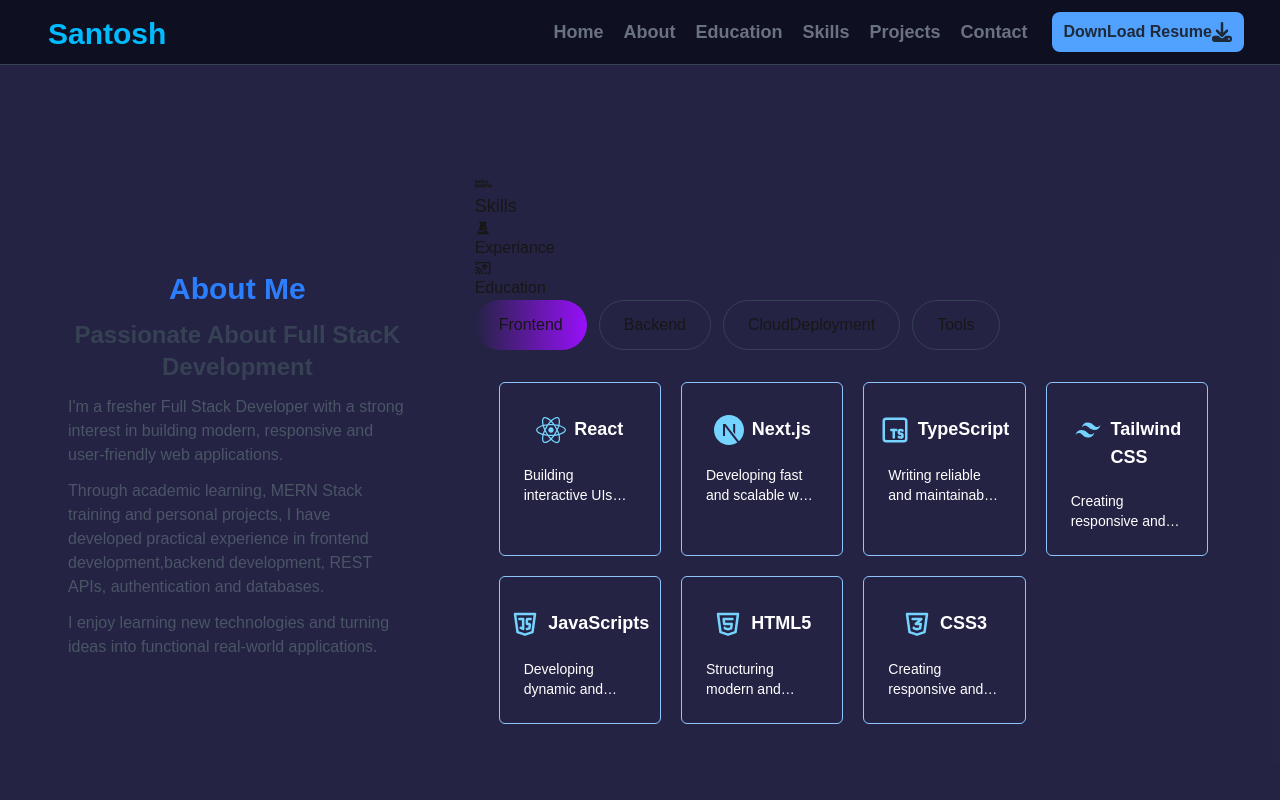
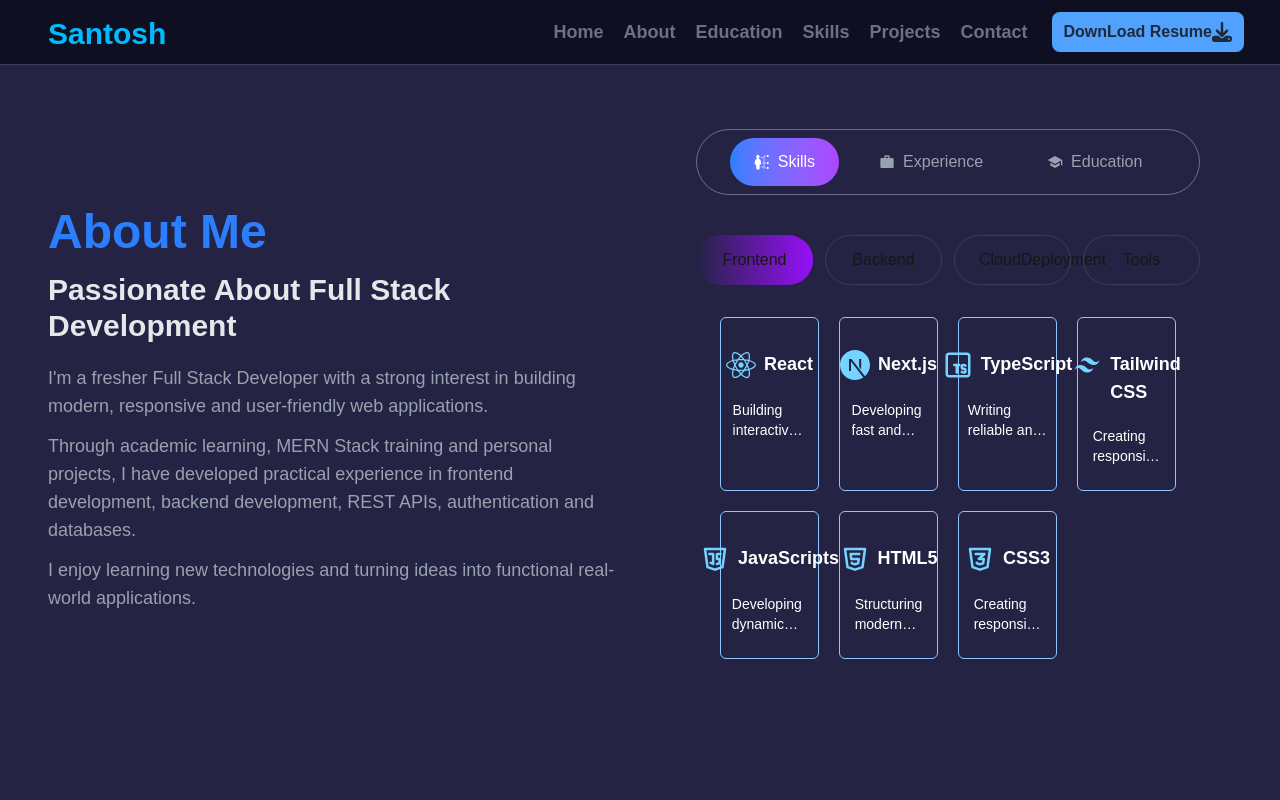
Before and after one commit to SantoshBhandari7/Portfolio, a Next.js app: page /about in a window 1280 px wide. Shown: the top 800 px of the page. Built offline with nearby package versions, Linux system fonts and the light colour scheme.

Commit message:
about page is almost done

```diff
--- a/app/about/page.tsx
+++ b/app/about/page.tsx
@@ -3,41 +3,41 @@ import React from "react";
 
 const AboutPage = () => {
   return (
-    <main className="w-full min-h-full ">
-      <section className="flex bg-[#040329de] min-h-screen w-full justify-center items-center gap-5 lg:gap-12 px-5 sm:px-6 md:px-8 lg:px-12 py-10 lg:py-8  sm:flex-col lg:flex lg:flex-row ">
-        {/* <div>
-          <Image
-            src={"/herophoto.jpg"}
-            alt="Santosh Bhandari"
-            width={800}
-            height={600}
-            className="w-full max-w-md lg:max-w-xl h-120 object-cover rounded-2xl"
-          />
-        </div> */}
-        <div className="text-gray-500 w-full lg:w-1/2  flex flex-col gap-3">
-          <h1 className="text-2xl font-bold text-blue-500 sm:text-2xl lg:text-3xl text-center">
+    <main className="w-full min-h-screen">
+      <section className=" min-h-screen w-full  bg-[#040329de] px-4 py-10 sm:px-6 sm:py-12 md:px-8 lg:px-12 lg:py-16">
+        <div className=" mx-auto flex w-full max-w-7xl  flex-col items-center justify-center gap-10  lg:flex-row lg:items-center lg:gap-12">
+          <div className="  w-full lg:text-left text-center lg:w-1/2">
+            <h1 className="  mb-4 text-3xl font-bold  text-blue-500 sm:text-4xl lg:text-5xl">
               About Me
             </h1>
-          <h3 className="text-lg font-semibold text-gray-700 sm:text-lg lg:text-2xl text-center">
-            Passionate About Full StacK Development
+
+            <h3 className=" mb-5 text-xl font-semibold  text-gray-200   sm:text-2xl lg:text-3xl">
+              Passionate About Full Stack Development
             </h3>
-          <p className="text-md font-normal text-gray-600 px-5 ">
+
+            <div className="space-y-3">
+              <p className="text-sm  text-gray-400 sm:text-base  lg:text-lg">
                 I'm a fresher Full Stack Developer with a strong interest in
                 building modern, responsive and user-friendly web applications.
               </p>
-          <p className="text-md font-normal text-gray-600  px-5">
+
+              <p className="text-sm  text-gray-400 sm:text-base  lg:text-lg">
                 Through academic learning, MERN Stack training and personal
                 projects, I have developed practical experience in frontend
-            development,backend development, REST APIs, authentication and
+                development, backend development, REST APIs, authentication and
                 databases.
               </p>
-          <p className="text-md font-normal text-gray-600 px-5">
-            I enjoy learning new technologies and turning ideas into functional
-            real-world applications.
+
+              <p className="text-sm   text-gray-400 sm:text-base  lg:text-lg">
+                I enjoy learning new technologies and turning ideas into
+                functional real-world applications.
               </p>
             </div>
-        <div className="w-full  flex ">
+          </div>
+
+          <div className="w-full lg:w-1/2">
             <AboutSection />
+          </div>
         </div>
       </section>
     </main>
--- a/components/about/page.tsx
+++ b/components/about/page.tsx
@@ -1,62 +1,59 @@
-import Image from "next/image";
+"use client";
+
 import React, { useState } from "react";
-import Button from "../common/ui/button";
-import AboutCard from "../common/cards/about.card";
-import { FaReact } from "react-icons/fa6";
-import { SiNextdotjs, SiSkillshare } from "react-icons/si";
-import {
-  TbBrandCss3,
-  TbBrandHtml5,
-  TbBrandJavascript,
-  TbBrandTypescript,
-} from "react-icons/tb";
-import { BiLogoTailwindCss } from "react-icons/bi";
 import SkillTabs from "../skills/skilltabs";
-import { MdCastForEducation } from "react-icons/md";
+import { MdCastForEducation, MdSchool, MdWork } from "react-icons/md";
 import { AiFillExperiment } from "react-icons/ai";
+import { SiSkillshare } from "react-icons/si";
 import Experiance from "../experiance/page";
 import Education from "../education/page";
+import { GiSkills } from "react-icons/gi";
 
 const AboutSection = () => {
   const [about, setAbout] = useState("skills");
+
   return (
-    <main>
-      <section>
-        <div
+    <main className="w-full px-4 sm:px-6 lg:px-8">
+      <section className="mx-auto w-full max-w-6xl">
+        <div className="flex  flex-wrap justify-center gap-3 sm:gap-4 rounded-full border p-2 border-gray-500 w-full">
+          <button
             onClick={() => setAbout("skills")}
-          className={
+            className={`flex items-center justify-center gap-2 rounded-full px-4 py-2 text-sm transition-all duration-300 sm:px-6 sm:py-3 sm:text-base ${
               about === "skills"
-              ? "rounded-full from-blue-500 to-purple-500 text-lg"
-              : "rounded-full border-gray-700"
-          }
+                ? "bg-linear-to-r from-blue-500 to-purple-500 text-white"
+                : " text-gray-400 hover:text-white hover:border hover:border-gray-400"
+            }`}
           >
-          <SiSkillshare /> Skills
-        </div>
-        <div
+            <GiSkills />
+            <span>Skills</span>
+          </button>
+          <button
             onClick={() => setAbout("experience")}
-          className={
+            className={`flex items-center justify-center gap-2 rounded-full px-4 py-2 text-sm transition-all duration-300 sm:px-6 sm:py-3 sm:text-base ${
               about === "experience"
-              ? "rounded-full from-blue-500 to-purple-500 text-lg"
-              : "rounded-full border-gray-600"
-          }
+                ? "bg-linear-to-r from-blue-500 to-purple-500 text-white"
+                : " text-gray-400 hover:text-white hover:border hover:border-gray-400"
+            }`}
           >
-          <AiFillExperiment /> Experiance
+            <MdWork />
+            <span>Experience</span>
+          </button>
+          <button
+            onClick={() => setAbout("education")}
+            className={`flex items-center justify-center gap-2 rounded-full px-4 py-2 text-sm transition-all duration-300 sm:px-6 sm:py-3 sm:text-base ${
+              about === "education"
+                ? "bg-linear-to-r from-blue-500 to-purple-500 text-white"
+                : " text-gray-400 hover:text-white hover:border hover:border-gray-400"
+            }`}
+          >
+            <MdSchool />
+            <span>Education</span>
+          </button>
         </div>
 
-        <div
-          onClick={() => setAbout("education")}
-          className={
-            about === "education"
-              ? "rounded-full from-blue-500 to-purple-500 text-lg"
-              : "rounded-full border-gray-600"
-          }
-        >
-          <MdCastForEducation /> Education
-        </div>
-
-        <div>
+        <div className="mt-8 w-full sm:mt-10">
           {about === "skills" && <SkillTabs />}
-          {about === "experiance" && <Experiance />}
+          {about === "experience" && <Experiance />}
           {about === "education" && <Education />}
         </div>
       </section>
--- a/components/education/page.tsx
+++ b/components/education/page.tsx
@@ -5,22 +5,26 @@ const Education = () => {
     <main className="w-full p-6 sm:px-6 lg:px-8 lg:py-6">
       <section className="flex flex-col gap-6 w-full px-6">
         <div className="flex flex-col">
-          <h1 className="text-white font-bold text-2xl sm:text-2xl lg:text-3xl">
+          <h1 className="text-white font-semibold text-2xl">
             Bachelor Of Engineering In information Technology(BE-IT)
           </h1>
-          <h3 className="flex gap-3 text-blue-400 rounded-xl  ">
-            Everest Engineering College
-            <span className="text-gray-500 font-normal">2024 - present</span>
-          </h3>
+          <div className="flex gap-2 ">
+            <h3 className=" text-blue-400 rounded-xl  ">
+              Everest Engineering College
+            </h3>
+            <span className="text-gray-500 font-normal">2024 - Present</span>
+          </div>
         </div>
         <div className="flex flex-col">
-          <h1 className="text-white font-bold text-2xl">
+          <h1 className="text-white font-semibold text-2xl">
             Higher Secondary Education(Science-physics)
           </h1>
-          <h3 className="flex gap-4 rounded-xl text-blue-400">
-            Padmodaya Secondary School{" "}
+          <div className="flex gap-2 sm:flex sm:flex-col">
+            <h3 className="frounded-xl text-blue-400 ">
+              Padmodaya Secondary School
+            </h3>
             <span className="text-gray-500 font-normal">2079 - 2081</span>
-          </h3>
+          </div>
         </div>
       </section>
     </main>
--- a/components/experiance/page.tsx
+++ b/components/experiance/page.tsx
@@ -1,24 +1,39 @@
+import Link from "next/link";
 import React from "react";
+import { BiArrowToRight, BiRightArrow } from "react-icons/bi";
+import { GiBottomRight3dArrow } from "react-icons/gi";
 import { IoEllipsisVerticalOutline } from "react-icons/io5";
+import { MdWork } from "react-icons/md";
 
-const Experiance = () => {
+const Experience = () => {
   return (
     <main className="w-full">
-      <section className="flex flex-col gap-3 w-full sm:px-5 lg:px-7">
-        <IoEllipsisVerticalOutline />
-        <h1>MERN Stack Developer Certification</h1>
-        <h3 className="flex gap-4 text-blue-500 rounded-lg sm:flex-col lg:flex-row">
-          BroadWay Infosis
+      <section className="flex flex-col gap-1 w-full sm:px-5 lg:px-7">
+        <h1 className="text-2xl font-semibold">
+          MERN Stack Developer Certification
+        </h1>
+        <div className="flex gap-2 sm:flex-col  items-center md:items-center lg:items-center lg:justify-center md:flex-row lg:flex-row">
+          <h3 className=" text-blue-500 border w-fit h-fit p-1 border-gray-700 rounded-lg ">
+            BroadWay Infosis
+          </h3>
           <span className="text-gray-500 font-normal"> 2026 </span>
-        </h3>
+        </div>
         <p className="font-normal text-gray-400 text-sm">
           Developing full-stack web applications using MongoDB, Express.js,
           React, and Node.js, with a focus on creating dynamic, scalable, and
           responsive web experiences.
         </p>
       </section>
+      <Link
+        href={"/herophoto.jpg"}
+        target="_blank"
+        rel="nooponer moreferrer"
+        className="rounded-lg bg-blue-600 px-5 flex items-center gap-2 mt-2 w-fit h-fit py-2 text-white hover:bg-blue-700 hover:-translate-x-1"
+      >
+        View Certificate <BiArrowToRight />
+      </Link>
     </main>
   );
 };
 
-export default Experiance;
+export default Experience;
--- a/components/skills/skilltabs.tsx
+++ b/components/skills/skilltabs.tsx
@@ -9,7 +9,7 @@ const SkillTabs = () => {
   const [active, setActive] = useState("frontend");
   return (
     <main className="w-full">
-      <section className="flex gap-3">
+      <section className="grid grid-cols-1 sm:grid-cols-2 md:grid-cols-2 lg:grid-cols-4 gap-3">
         <button
           onClick={() => setActive("frontend")}
           className={
```
Lines whose indentation alone changed are shown as unchanged.
